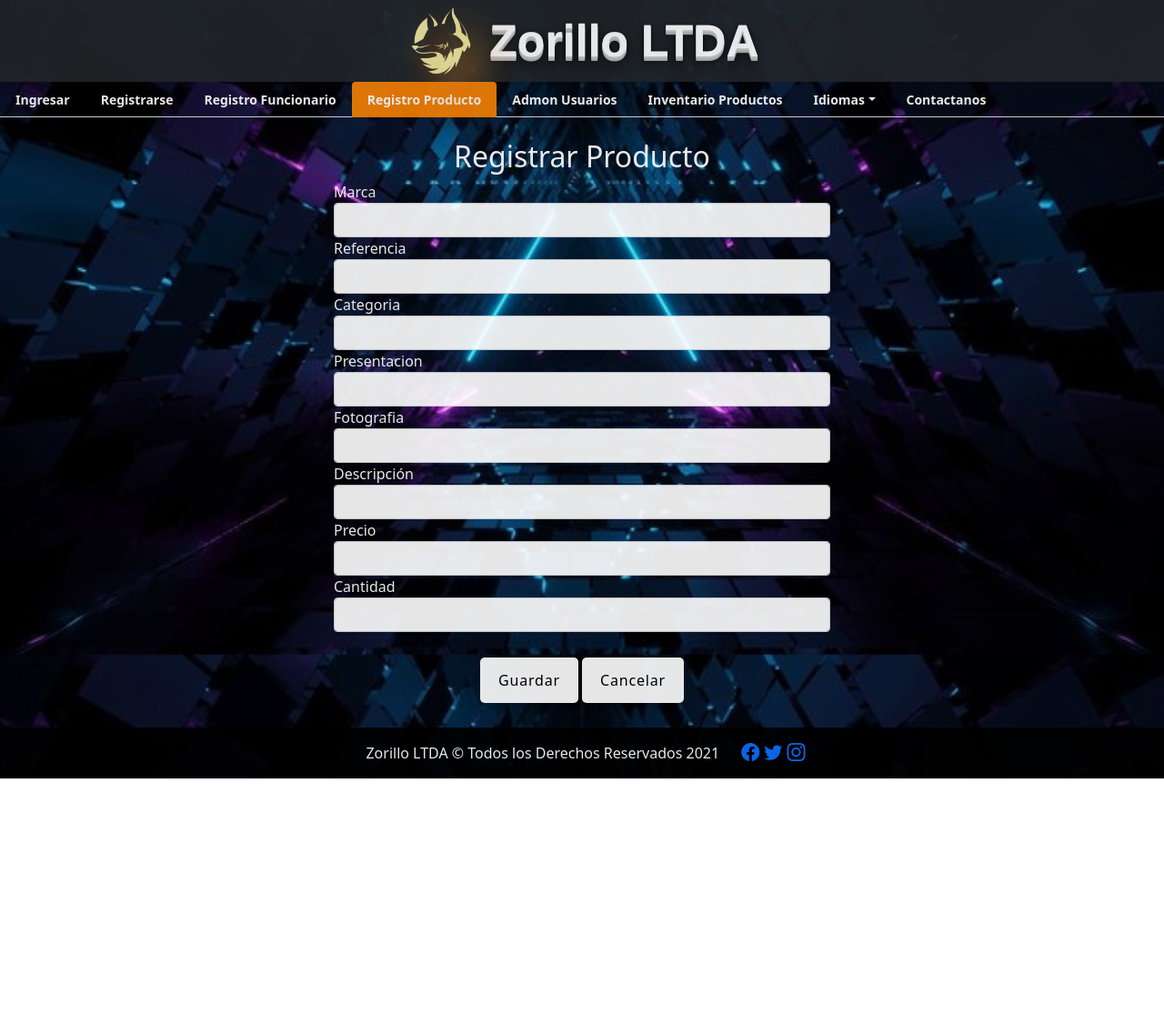
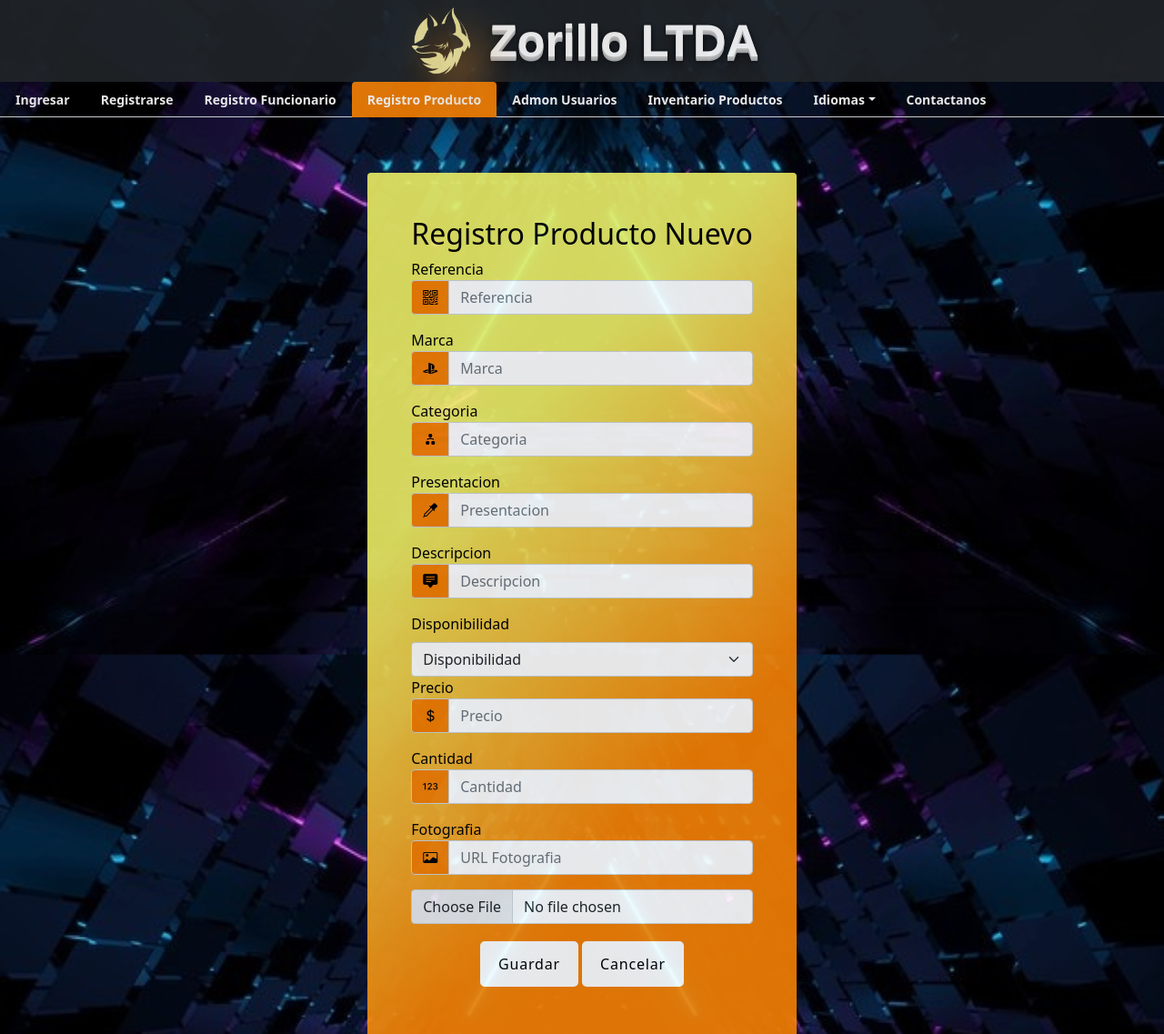
Before and after one commit to FabioQP/-Cliclo-IV-MINTIC-WEB-Aplications, a plain HTML site: page web/fraganceForm.html in a window 1280 px wide. Shown: the top 1137 px of the page at 91% size. Before the commit the page ends 856 px from the top, so only its background shows below. Drawn offline with nearby package versions, Linux system fonts and the light colour scheme.

Commit message:
Carga del front actualizado

```diff
--- a/web/fraganceForm.html
+++ b/web/fraganceForm.html
@@ -70,87 +70,128 @@
     </li>
   </ul>
 
-  <!-- <header>
-    <nav class="navbar navbar-expand-lg  navbar-dark bg-dark ">
-      <div class="container-fluid">
-        <a class="navbar-brand" href="#">Ocho Bits LTDA</a>
-        <button class="navbar-toggler" type="button" data-bs-toggle="collapse" data-bs-target="#navbarNavDropdown"
-          aria-controls="navbarNavDropdown" aria-expanded="false" aria-label="Toggle navigation">
-          <span class="navbar-toggler-icon"></span>
-        </button>
-        <div class="collapse navbar-collapse" id="navbarNavDropdown">
-          <ul class="navbar-nav">
-            <li class="nav-item">
-
-              <a class="nav-link active ps-5" aria-current="page" href="./index.html">
-                <div class="sb-nav-link-icon "><i class="fas fa-home "></i></div>
-                Home
-              </a>
-            </li>
-            <li> <a href="registroProductos.html"> Lista de Productors</a></li>
-          </ul>
-        </div>
-      </div>
-    </nav>
-  </header> -->
-
   <!--=======================================-->
   <!--============ REGISTER FORM ============-->
   <!--=======================================-->
 
-  <div class="container">
-    <div id="login-row" class="row justify-content-center align-items-center">
-      <div id="login-column" class="col-md-6">
-        <div id="login-box" class="col-md-12">
-          <form id="userForm" class="form " method="post" action="#">
 
-            <!--============ Title Form ============-->
-            <div class="text-center"><br>
-              <h2 class="text-white">Registrar Producto</h3>
+
+  <div class="container-fluid">
+    <form id="formf">
+      <div class="row justify-content-center mt-5">
+        <div id="boxForm" class="col-6 p-5 rounded text-black">
+
+          <!--============ Title Form ============-->
+          <div class="text-center">
+            <h2 class="text-black">Registro Producto Nuevo</h3>
+          </div>
+
+          <!--============ Input Reference============-->
+          <div class="form-group">
+            <label for="modelProd">Referencia</label>
+            <div class="input-group mb-3">
+              <span class="input-group-text" id="logoInput"><i class="bi bi-qr-code text-black"
+                  id="logoPeople"></i></span>
+              <input type="text" class="form-control" placeholder="Referencia" name="modelProd" id="modelProd" required>
             </div>
+          </div>
 
-            <div class="form-group">
-              <label for="brandProd" class="text-white ">Marca</label><br />
-              <input type="text" name="brandProd" id="brandProd" class="form-control" required />
+          <!--============ Input Brand ============-->
+          <div class="form-group">
+            <label for="brandProd">Marca</label>
+            <div class="input-group mb-3">
+              <span class="input-group-text" id="logoInput"><i class="bi bi-playstation text-black"
+                  id="logoPeople"></i></span>
+              <input type="text" class="form-control" placeholder="Marca" name="brandProd" id="brandProd" required>
             </div>
-            <div class="form-group">
-              <label for="modelProd" class="text-white">Referencia</label><br />
-              <input type="text" name="modelProd" id="modelProd" class="form-control" required>
+          </div>
+
+          <!--============ Input Category ============-->
+          <div class="form-group">
+            <label for="categoriaProd">Categoria</label>
+            <div class="input-group mb-3">
+              <span class="input-group-text" id="logoInput"><i class="bi bi-diagram-2-fill text-black"
+                  id="logoPeople"></i></span>
+              <input type="text" class="form-control" placeholder="Categoria" name="categoriaProd" id="categoriaProd"
+                required>
             </div>
-            <div class="form-group">
-              <label for="categoriaProd" class="text-white">Categoria</label><br>
-              <input type="text" name="categoriaProd" id="categoriaProd" class="form-control" required>
+          </div>
+
+          <!--============ Input Presentation ============-->
+          <div class="form-group">
+            <label for="presentacionProd">Presentacion</label>
+            <div class="input-group mb-3">
+              <span class="input-group-text" id="logoInput"><i class="bi bi-eyedropper text-black"
+                  id="logoPeople"></i></span>
+              <input type="text" class="form-control" placeholder="Presentacion" name="presentacionProd"
+                id="presentacionProd" required>
             </div>
-            <div class="form-group">
-              <label for="presentacionProd" class="text-white">Presentacion</label><br>
-              <input type="text" name="presentacionProd" id="presentacionProd" class="form-control" required>
+          </div>
+
+          <!--============ Input Description ============-->
+          <div class="form-group">
+            <label for="descProd">Descripcion</label>
+            <div class="input-group mb-3">
+              <span class="input-group-text" id="logoInput"><i class="bi bi-chat-square-text-fill text-black"
+                  id="logoPeople"></i></span>
+              <input type="text" class="form-control" placeholder="Descripcion" name="descProd" id="descProd" required>
             </div>
-            <div class="form-group">
-              <label for="fotoProd" class="text-white">Fotografia</label>
-              <input type="text" name="fotoProd" id="fotoProd" class="form-control" required>
+          </div>
+
+          <!--============ Input Availability  ============-->
+          <div class="col-md-13">
+            <label for="availabilityProduct" class="form-label" id="labelInput">Disponibilidad</label>
+            <select class="form-select" id="availabilityProduct" required>
+              <option selected disabled value="">Disponibilidad</option>
+              <option value="true">SI</option>
+              <option value="false">NO</option>
+            </select>
+          </div>
+
+          <!--============ Input Price ============-->
+          <div class="form-group">
+            <label for="priceProd">Precio</label>
+            <div class="input-group mb-3">
+              <span class="input-group-text" id="logoInput"><i class="bi bi-currency-dollar text-black"
+                  id="logoPeople"></i></span>
+              <input type="number" min="0" class="form-control" placeholder="Precio" name="priceProd" id="priceProd"
+                required>
             </div>
-            <div class="form-group">
-              <label for="descProd" class="text-white">Descripción</label>
-              <input type="text" name="descProd" id="descProd" class="form-control" required>
+          </div>
+
+          <!--============ Input Quantity ============-->
+          <div class="form-group">
+            <label for="quantityProd">Cantidad</label>
+            <div class="input-group mb-3">
+              <span class="input-group-text" id="logoInput"><i class="bi bi-123 text-black" id="logoPeople"></i></span>
+              <input type="number" min="0" class="form-control" placeholder="Cantidad" name="quantityProd"
+                id="quantityProd" required>
             </div>
-            <div class="form-group">
-              <label for="priceProd" class="text-white">Precio</label><br>
-              <input type="number" name="priceProd" id="priceProd" class="form-control" required>
+          </div>
+
+          <!--============ Input Photography ============-->
+          <div class="form-group">
+            <label for="fotoProd">Fotografia</label>
+            <div class="input-group mb-3">
+              <span class="input-group-text" id="logoInput"><i class="bi bi-card-image text-black"
+                  id="logoPeople"></i></span>
+              <input type="text" class="form-control" placeholder="URL Fotografia" name="fotoProd" id="fotoProd"
+                required>
             </div>
-            <div class="form-group">
-              <label for="quantityProd" class="text-white">Cantidad</label><br>
-              <input type="number" name="quantityProd" id="quantityProd" class="form-control" required>
+            <div>
+              <input class="form-control" type="file" id="addPhotography">
             </div>
+          </div>
 
-            <!--============ Buttons ============-->
-            <div class="form-group text-center">
-              <button type="button" onclick=" saveFragance()" id="btnMain" name="guardaeDatos"
-                value="Guardar">Guardar</button>
-              <button type="button" onclick="" id="btnMain" name="cancelarDatos" value="Cancelar">Cancelar</button>
-            </div>
+          <!--============ Button ============-->
+          <div class="form-group text-center">
+            <!--Este botton no elimina los datos ingresado-->
+            <button class="submit" onclick="saveFragance()" id="btnMain" name="guardaeDatos"
+              value="Guardar">Guardar</button>
+            <button class="button" onclick="" id="btnMain" name="cancelarDatos" value="Cancelar">Cancelar</button>
+          </div>
         </div>
       </div>
-    </div>
     </form>
   </div>
 
--- a/web/js/fraganceForm.js
+++ b/web/js/fraganceForm.js
@@ -1,16 +1,15 @@
 function saveFragance() {
     let data = {
         reference: $("#modelProd").val(),
-    brand: $("#brandProd" ).val(),
+        brand: $("#brandProd").val(),
         category: $("#categoriaProd").val(),
         presentation: $("#presentacionProd").val(),
         description: $("#descProd").val(),
         availability: true,
         price: $("#priceProd").val(),
-    quantity: $("#quantityProd").val(),
+        price: $("#quantityProd").val(),
         photography: $("#fotoProd").val(),
     }
-
     let datosPeticion = JSON.stringify(data)
     console.log(datosPeticion)
     //utilizo la funcion de JQuery $.ajax para hacer un llamado asincrono
@@ -49,7 +48,7 @@ function saveFragance() {
         //complete: funcion con al final de la petición
         // código a ejecutar sin importar si la petición falló o no
         complete: function (xhr, status) {
-            console.log("Todo super bien "  + status);
+            console.log("Todo super bien " + status);
         }
     });
 }
```
Also changed, not shown: web/js/registro.js (+15 -15 lines), web/registro.html (+10 -9 lines), web/registroProductos.html (+38 -57 lines), web/tableUser.html (+74 -29 lines), web/userForm.html (+80 -58 lines). Lines whose indentation alone changed are shown as unchanged.
